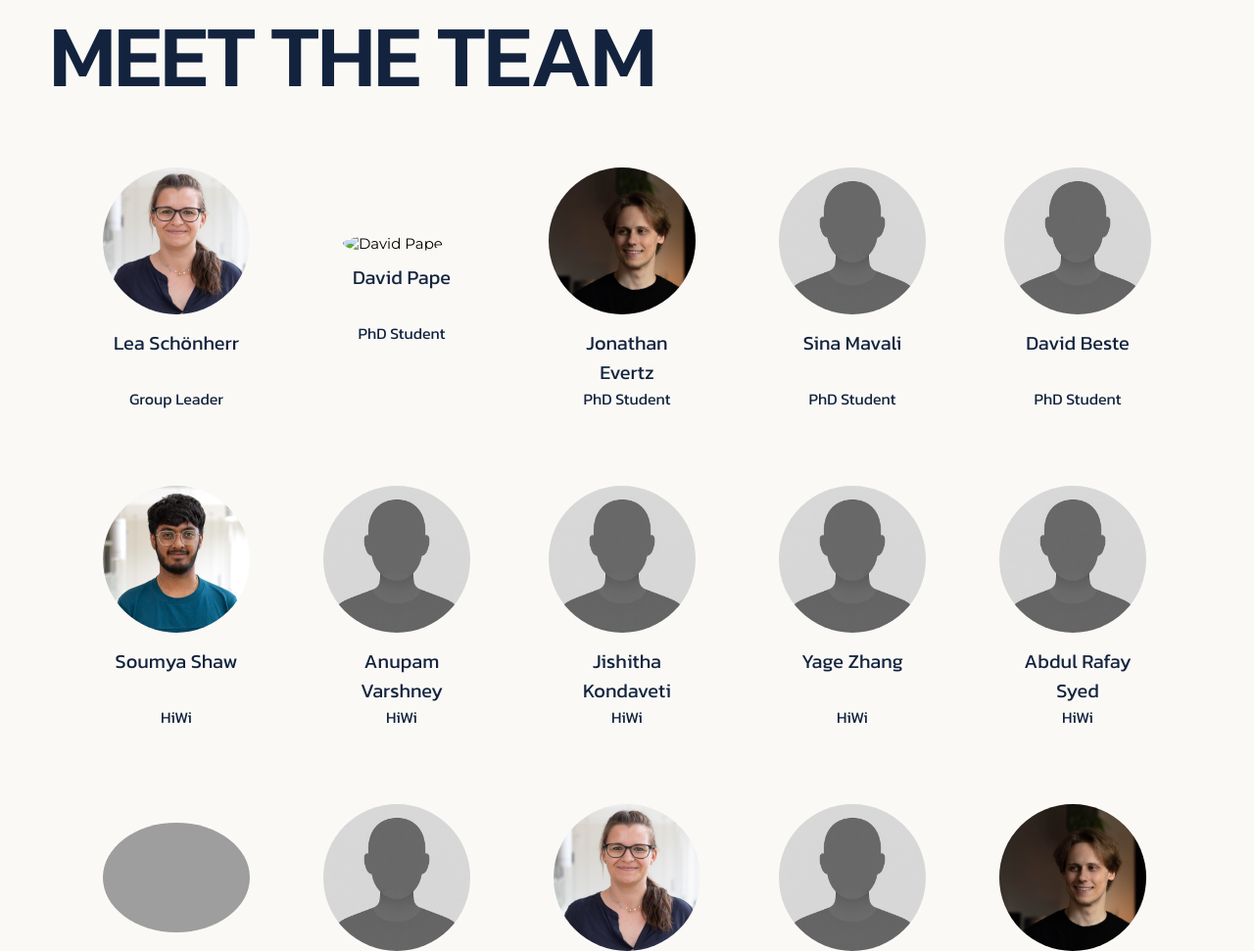
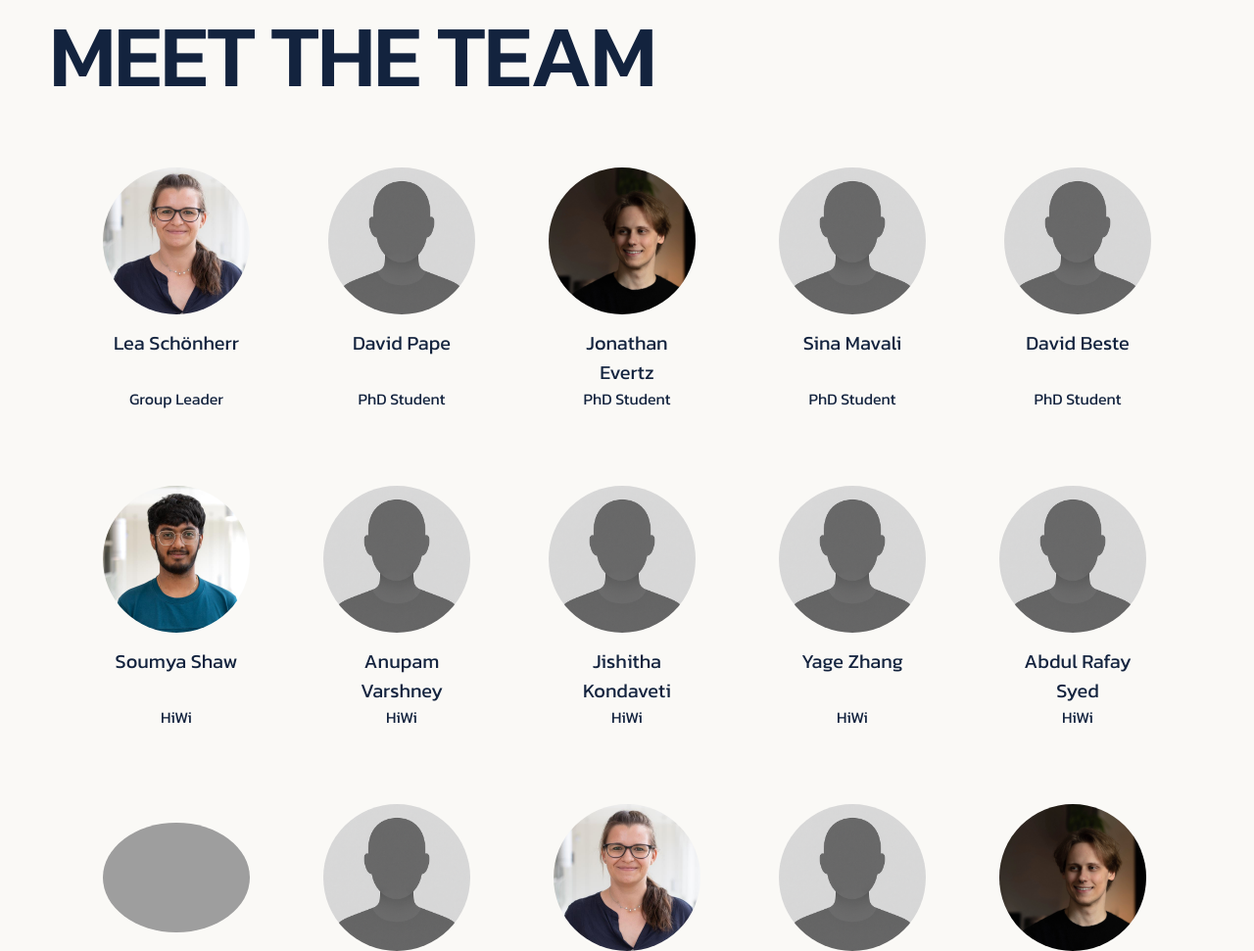
Before and after one commit to soumyashaw/dormant-neurons, a plain HTML site: page index.html in a window 1280 px wide. Shown: the part 2754-3725 px from the top of the page at 98% size. Drawn offline with Linux system fonts and the light colour scheme; grey boxes are pictures that could not be loaded.

Commit message:
Update index.html

```diff
--- a/index.html
+++ b/index.html
@@ -218,7 +218,7 @@ Developed By: Soumya Shaw
                     <p class="position">Group Leader</p>
                 </div>
                 <div class="team-member">
-                    <img src="img/team/boss.png" alt="David Pape">
+                    <img src="img/team/placeholder.png" alt="David Pape">
                     <p class="name">David Pape</p>
                     <p class="position">PhD Student</p>
                 </div>
```
